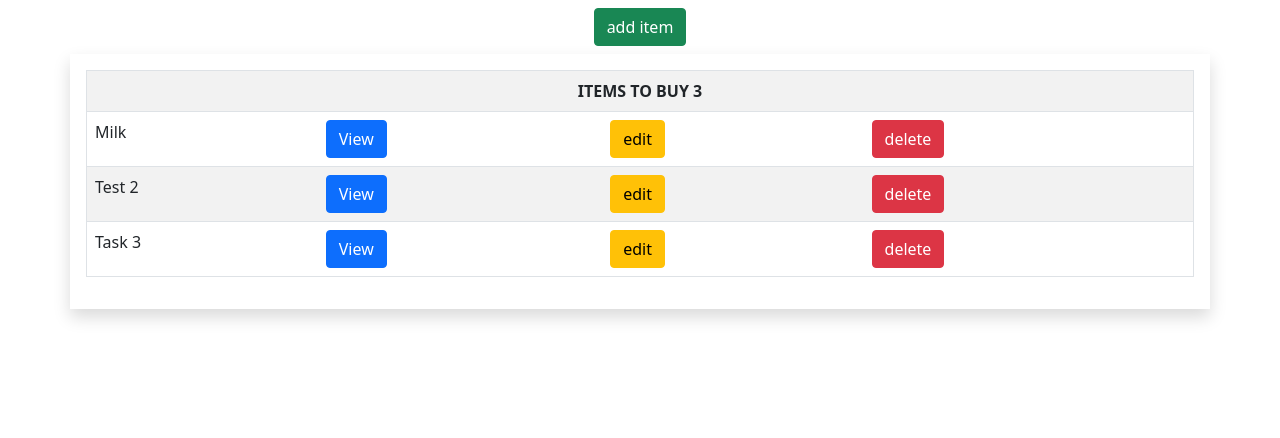
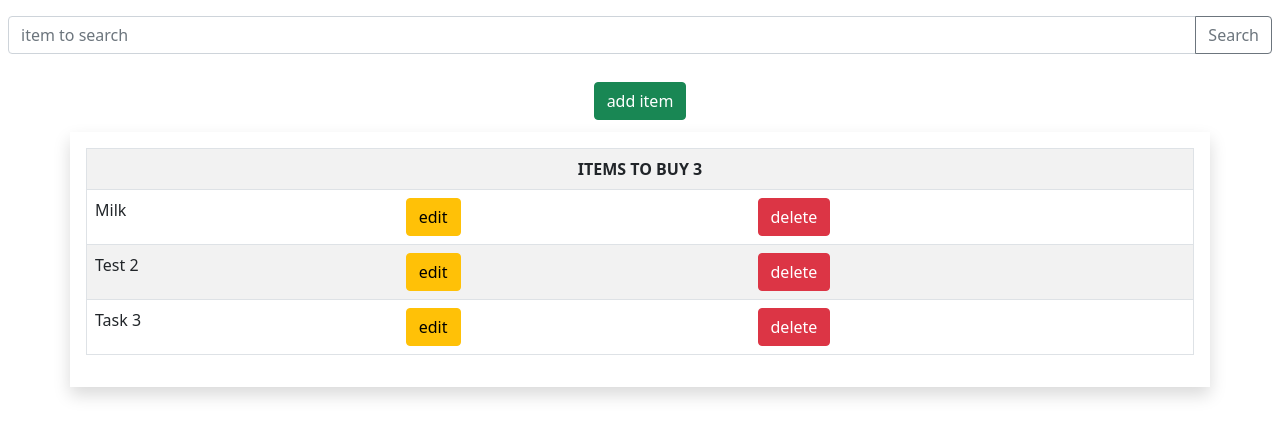
Before and after one commit to kameshkotwani/todo-django, a Django app: page / in a window 1280 px wide. Shown: the part 56-494 px from the top of the page. Run offline with Django 4.2, Linux system fonts and the light colour scheme; a user stored in the database is signed in; data comes from the database, SQL or seed files in the repository; parts of the project's set-up code (start-up, migrations or seed data) failed here and were passed over.

Commit message:
added search functionality

```diff
--- a/base/templates/base/task_list.html
+++ b/base/templates/base/task_list.html
@@ -4,10 +4,19 @@
 
 {% block content %}
 
-<div class="m-1 p-1 d-flex justify-content-center">
-  <a href="{% url 'task-create' %}">
+<div class="m-1 p-1 d-flex flex-column justify-content-center">
+  <form class="my-2" method="GET">
+  <div class="input-group mb-3">
+    <input type="text" class="form-control" name="search-area" placeholder="item to search">
+    <button class="btn btn-outline-secondary">Search</button>
+  </div>
+</form>
+
+
+  <a class=" m-1 align-self-center" href="{% url 'task-create' %}">
     <button class="btn btn-success btn-hover">add item</button>
   </a>
+
 </div>
 <div class="container shadow p-3">
 <table class="table table-striped table-hover border">
@@ -18,7 +27,7 @@
     {% for task in tasks %}
     <td>{{ task.title }}</td>
 
-    <td><a href="{% url 'task' task.id %}"><button class="btn btn-primary">View</button></a></td>
+    <!-- <td><a href="{% url 'task' task.id %}"><button class="btn btn-primary">View</button></a></td> -->
 
     <td><a href="{% url 'task-update' task.id %}"><button class="btn btn-warning">edit</button></a></td>
 
--- a/base/views.py
+++ b/base/views.py
@@ -24,12 +24,18 @@ class TaskList(LoginRequiredMixin,ListView):
   model = Task
   context_object_name = "tasks"
 
+
   def get_context_data(self, **kwargs):
       context = super().get_context_data(**kwargs)
       context['tasks'] = context['tasks'].filter(user=self.request.user)
       context['count'] = context['tasks'].filter(complete=False).count()
+      search_input = self.request.GET.get('search-area') or ''
+      if search_input:
+        context['tasks'] = context['tasks'].filter(title__icontains=search_input)
 
+      context['search_input'] = search_input
       return context
+
 
 class TaskDetail(LoginRequiredMixin,DetailView):
   model = Task
```
Also changed, not shown: base/templates/base/task_confirm_delete.html (+10 -7 lines), 1 other file.
